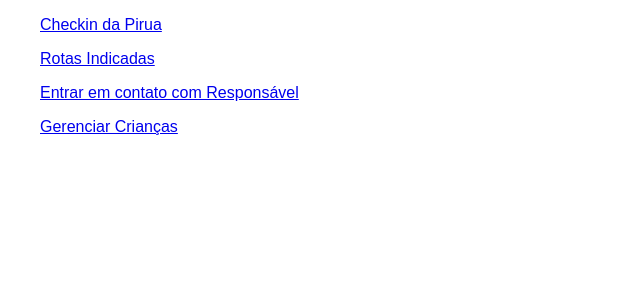
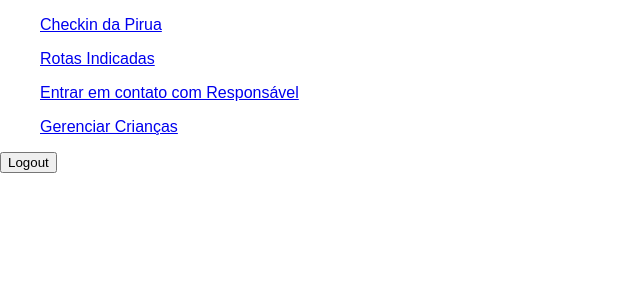
Before and after one commit to MrBunnyGif/fatec-piriuber, a React (Create React App) app: page / in a window 1280 px wide. Both pictures are taken after a click on the button "Motorista". Shown: the top 300 px of the page, without its empty margins (0-640 px from the left). Built offline with nearby package versions, Linux system fonts and the light colour scheme.

Commit message:
Updates home to handle logout

```diff
--- a/src/pages/private/Home.js
+++ b/src/pages/private/Home.js
@@ -2,6 +2,7 @@
 import { Link, Navigate } from "react-router-dom";
 import Auth from '../../Auth';
 import newId from '../../functions/newId';
+import { useNavigate } from 'react-router-dom';
 
 const MenuOption = ({ item }) => {
 	return (
@@ -12,6 +13,7 @@
 }
 
 export default () => {
+	const navigate = useNavigate()
 	const user = Auth.getUserType()
 	const menuOptions = {
 		driver: [
@@ -64,9 +66,15 @@
 		return options.map(option => <MenuOption key={newId()} item={option} />)
 	}
 
+	const handleLogout = () => {
+		Auth.logout()
+		navigate('/')
+	}
+
 	return (
 		<Fragment>
 			{renderOptions(menuOptions[user])}
+			<button onClick={() => handleLogout()}>Logout</button>
 		</Fragment>
 	)
 }
```
